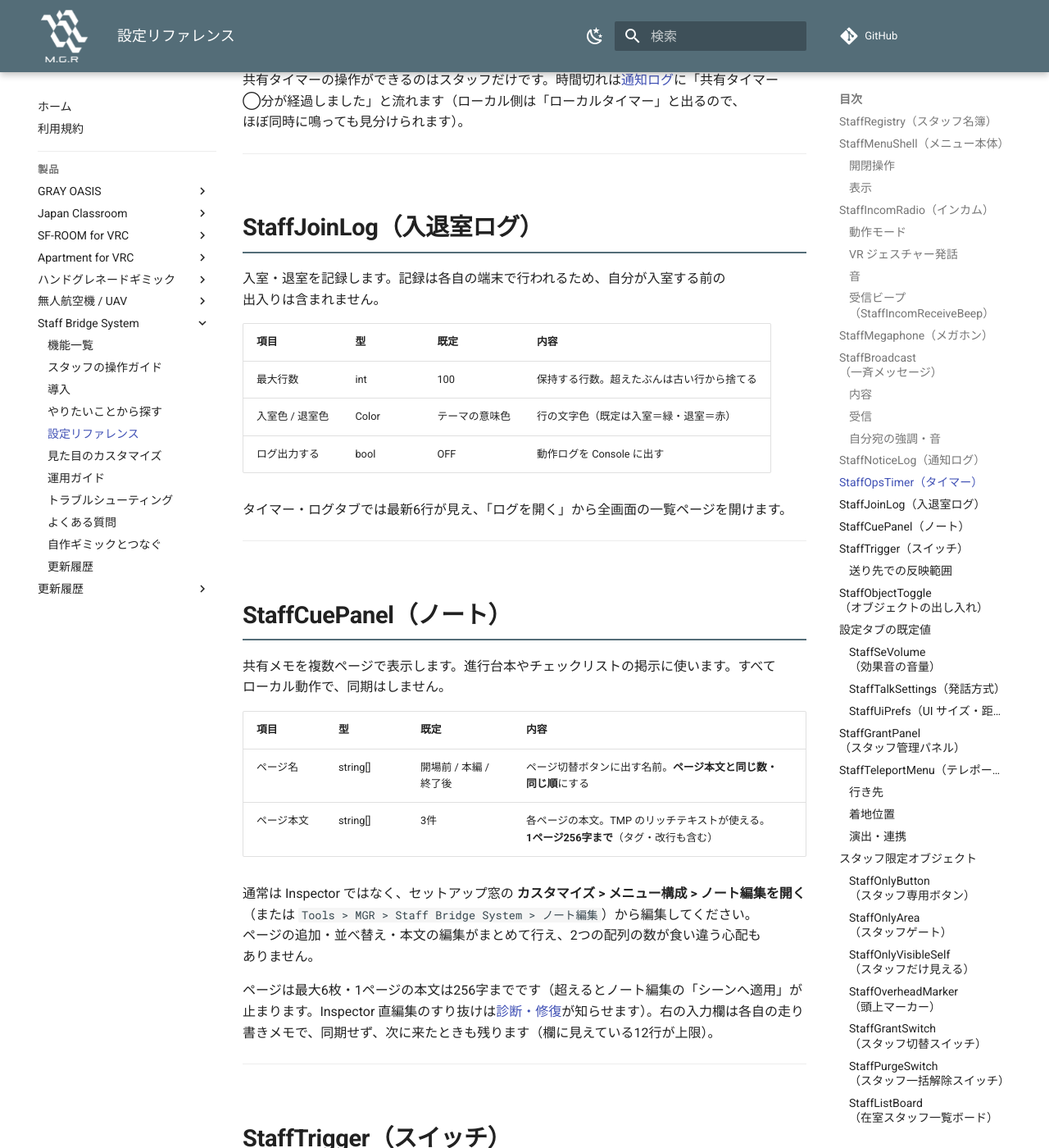
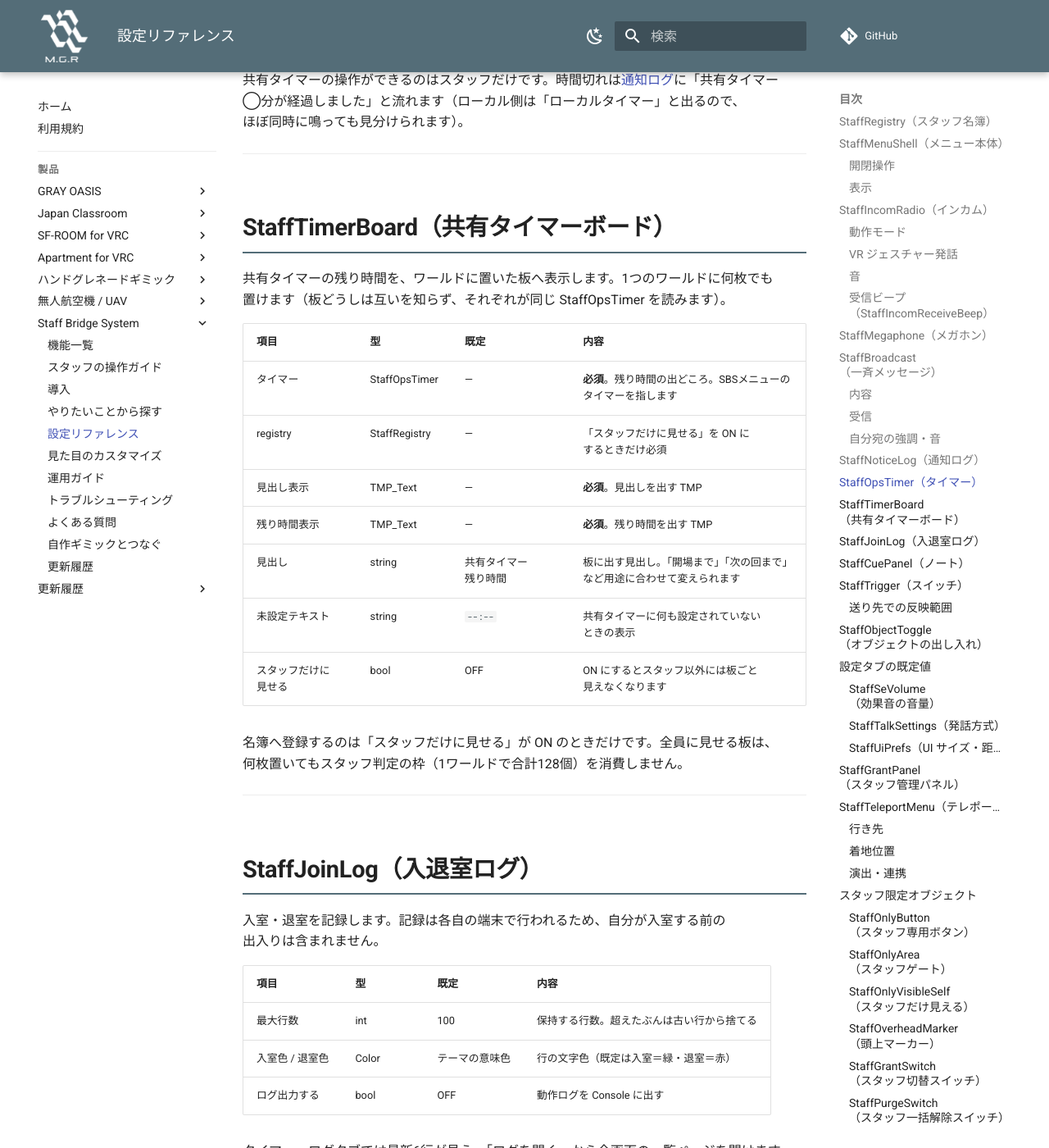
Before and after one commit to MAGURO-git/ProductArchive, an MkDocs documentation site: the page built from docs/staff-bridge-system/reference.md, in a window 1280 px wide and 1400 px high, scrolled down 9042 px. Shown: the whole window at 82% size. Built offline with MkDocs 1.6.1 and Material for MkDocs 9.7.7, drawn with Linux system fonts in a browser that asks for light colours; comment, search, counter and statistics services are not loaded.

Commit message:
共有タイマーボードをマニュアルに載せる
実装（vrc-products の e344d52）がマニュアルに無かったので足す。

- features.md「シーンに置くもの」と install.md「部品を単品で足す」に1行ずつ
- reference.md に StaffTimerBoard の節。タイマーを見に来た動線に合わせ、
  StaffOpsTimer と StaffJoinLog の間に置いた

名簿へ登録するのは「スタッフだけに見せる」がONのときだけで、全員に見せる板は
128枠を消費しない。StaffTimerBoard.cs:49 で確認した。

Co-Authored-By: Claude Opus 5 <noreply@anthropic.com>

```diff
--- a/docs/staff-bridge-system/reference.md
+++ b/docs/staff-bridge-system/reference.md
@@ -183,6 +183,24 @@
 | 到達通知音 | AudioSource | 生成時に配線 | 共有・ローカルタイマーの到達時に鳴らす短い音。個人設定の通知音量に従う |
 
 共有タイマーの操作ができるのはスタッフだけです。時間切れは[通知ログ](#notice-log)に「共有タイマー ◯分が経過しました」と流れます（ローカル側は「ローカルタイマー」と出るので、ほぼ同時に鳴っても見分けられます）。
+
+---
+
+## StaffTimerBoard（共有タイマーボード） { #timer-board }
+
+共有タイマーの残り時間を、ワールドに置いた板へ表示します。1つのワールドに何枚でも置けます（板どうしは互いを知らず、それぞれが同じ StaffOpsTimer を読みます）。
+
+| 項目 | 型 | 既定 | 内容 |
+|---|---|---|---|
+| タイマー | StaffOpsTimer | — | **必須**。残り時間の出どころ。SBSメニューのタイマーを指します |
+| registry | StaffRegistry | — | 「スタッフだけに見せる」を ON にするときだけ必須 |
+| 見出し表示 | TMP_Text | — | **必須**。見出しを出す TMP |
+| 残り時間表示 | TMP_Text | — | **必須**。残り時間を出す TMP |
+| 見出し | string | 共有タイマー　残り時間 | 板に出す見出し。「開場まで」「次の回まで」など用途に合わせて変えられます |
+| 未設定テキスト | string | `--:--` | 共有タイマーに何も設定されていないときの表示 |
+| スタッフだけに見せる | bool | OFF | ON にするとスタッフ以外には板ごと見えなくなります |
+
+名簿へ登録するのは「スタッフだけに見せる」が ON のときだけです。全員に見せる板は、何枚置いてもスタッフ判定の枠（1ワールドで合計128個）を消費しません。
 
 ---
 
```
Also changed, not shown: docs/staff-bridge-system/features.md (+1 -0 lines), docs/staff-bridge-system/install.md (+1 -0 lines).
